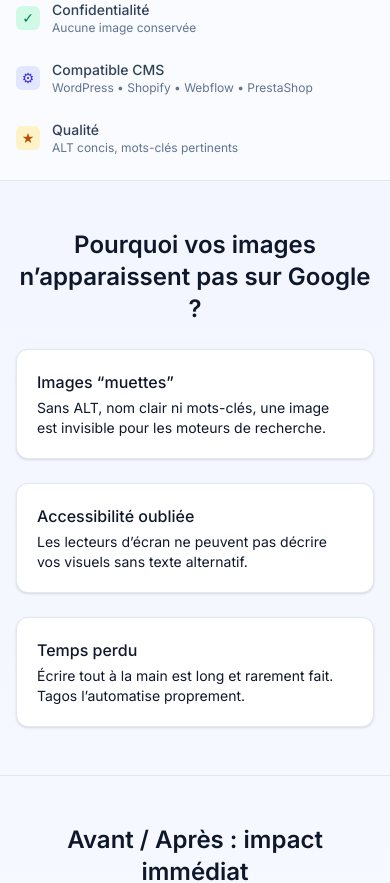
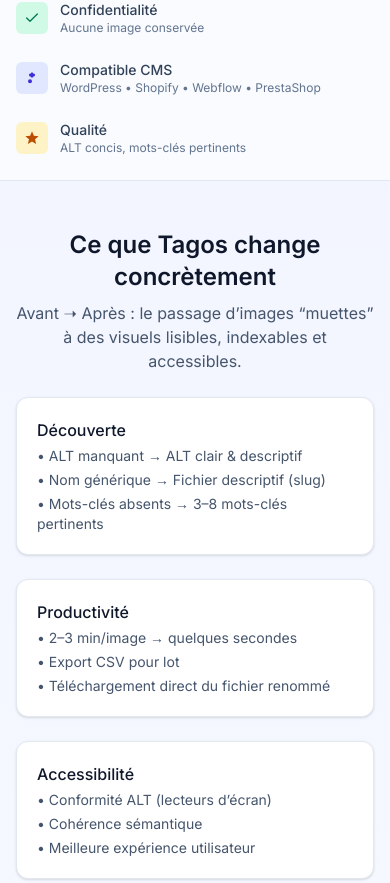
Before and after one commit to BACOUL/tagos.io, a Next.js app: page / in a window 390 px wide. Shown: the part 933-1816 px from the top of the page. Built offline with nearby package versions, Linux system fonts and the light colour scheme.

Commit message:
Update page.tsx

```diff
--- a/app/page.tsx
+++ b/app/page.tsx
@@ -27,15 +27,15 @@
   }
 
   function validateFile(file: File): string | null {
-    if (!isImage(file)) return "Format non supporté. Utilisez JPG, PNG ou WEBP.";
-    if (file.size > 5 * 1024 * 1024) return "Fichier trop volumineux (max 5 Mo).";
+    if (!isImage(file)) return 'Format non supporté. Utilisez JPG, PNG ou WEBP.';
+    if (file.size > 5 * 1024 * 1024) return 'Fichier trop volumineux (max 5 Mo).';
     return null;
   }
 
   // Limite gratuite (3 images / jour)
   function canUseToday(limit = 3) {
     try {
-      const key = "tagos-quota";
+      const key = 'tagos-quota';
       const today = new Date().toISOString().slice(0, 10);
       const raw = localStorage.getItem(key);
       const data = raw ? (JSON.parse(raw) as { d: string; c: number }) : { d: today, c: 0 };
@@ -50,7 +50,7 @@
   }
   function bumpUse() {
     try {
-      const key = "tagos-quota";
+      const key = 'tagos-quota';
       const today = new Date().toISOString().slice(0, 10);
       const raw = localStorage.getItem(key);
       const data = raw ? (JSON.parse(raw) as { d: string; c: number }) : { d: today, c: 0 };
@@ -63,7 +63,8 @@
   function slugify(input: string) {
     return input
       .toLowerCase()
-      .normalize('NFD').replace(/[\u0300-\u036f]/g, '')
+      .normalize('NFD')
+      .replace(/[\u0300-\u036f]/g, '')
       .replace(/[^a-z0-9]+/g, '-')
       .replace(/^-+|-+$/g, '')
       .slice(0, 80);
@@ -78,7 +79,9 @@
     }
 
     if (!canUseToday(3)) {
-      setErrorMsg("Limite atteinte : 3 images gratuites par jour. Passez au pack 300 pour continuer sans limite quotidienne.");
+      setErrorMsg(
+        'Limite atteinte : 3 images gratuites par jour. Passez au pack 300 pour continuer sans limite quotidienne.'
+      );
       setResult(null);
       return;
     }
@@ -104,7 +107,7 @@
       const data = (await res.json()) as GenResult | { error?: string };
 
       if (!res.ok || (data as any)?.error) {
-        setErrorMsg((data as any)?.error ?? "Erreur temporaire. Merci de réessayer.");
+        setErrorMsg((data as any)?.error ?? 'Erreur temporaire. Merci de réessayer.');
         setResult(null);
         return;
       }
@@ -116,9 +119,9 @@
       });
 
       bumpUse();
-    } catch (err) {
-      console.error(err);
-      setErrorMsg("Erreur réseau. Vérifiez votre connexion puis réessayez.");
+    } catch (e) {
+      console.error(e);
+      setErrorMsg('Erreur réseau. Vérifiez votre connexion puis réessayez.');
       setResult(null);
     } finally {
       setBusy(false);
@@ -149,7 +152,8 @@
     navigator.clipboard.writeText(text);
     const el = document.createElement('div');
     el.textContent = 'Copié ✅';
-    el.className = 'fixed bottom-4 left-1/2 -translate-x-1/2 bg-slate-900 text-white text-xs px-3 py-1.5 rounded-md shadow z-[60]';
+    el.className =
+      'fixed bottom-4 left-1/2 -translate-x-1/2 bg-slate-900 text-white text-xs px-3 py-1.5 rounded-md shadow z-[60]';
     document.body.appendChild(el);
     setTimeout(() => el.remove(), 1200);
   }
@@ -176,15 +180,17 @@
   function downloadCSV() {
     if (!result) return;
     const rows = [
-      ["filename", "alt", "tags"],
-      [fileName ?? "image", result.alt_text, result.tags.join("|")],
+      ['filename', 'alt', 'tags'],
+      [fileName ?? 'image', result.alt_text, result.tags.join('|')],
     ];
-    const csv = rows.map(r => r.map(v => `"${String(v).replace(/"/g, '""')}"`).join(",")).join("\n");
-    const blob = new Blob([csv], { type: "text/csv;charset=utf-8;" });
+    const csv = rows
+      .map((r) => r.map((v) => `"${String(v).replace(/"/g, '""')}"`).join(','))
+      .join('\n');
+    const blob = new Blob([csv], { type: 'text/csv;charset=utf-8;' });
     const url = URL.createObjectURL(blob);
-    const a = document.createElement("a");
+    const a = document.createElement('a');
     a.href = url;
-    a.download = (fileName ? fileName.replace(/\.[^.]+$/, '') : "alt-tags") + ".csv";
+    a.download = (fileName ? fileName.replace(/\.[^.]+$/, '') : 'alt-tags') + '.csv';
     document.body.appendChild(a);
     a.click();
     a.remove();
@@ -203,7 +209,8 @@
     e.currentTarget.reset();
     const el = document.createElement('div');
     el.textContent = 'Merci ! Nous vous recontactons très vite.';
-    el.className = 'fixed bottom-4 left-1/2 -translate-x-1/2 bg-green-600 text-white text-xs px-3 py-1.5 rounded-md shadow z-[60]';
+    el.className =
+      'fixed bottom-4 left-1/2 -translate-x-1/2 bg-green-600 text-white text-xs px-3 py-1.5 rounded-md shadow z-[60]';
     document.body.appendChild(el);
     setTimeout(() => el.remove(), 1500);
   }
@@ -212,9 +219,11 @@
     <main className="min-h-screen bg-gradient-to-b from-indigo-50 via-white to-white text-slate-900">
       {/* TOP NAV */}
       <div className="border-b border-slate-200/70 backdrop-blur supports-[backdrop-filter]:bg-white/70 sticky top-0 z-40">
-        <nav className="mx-auto max-w-6xl px-4 h-14 flex items-center justify-between">
-          <a href="/" className="flex items-center gap-2">
-            <div className="h-7 w-7 rounded-lg bg-indigo-600 shadow-lg shadow-indigo-600/20 grid place-items-center text-white font-bold">T</div>
+        <nav className="mx-auto max-w-6xl px-4 h-14 flex items-center justify-between" aria-label="Navigation principale">
+          <a href="/" className="flex items-center gap-2" aria-label="Tagos.io — Accueil">
+            <div className="h-7 w-7 rounded-lg bg-indigo-600 shadow-lg shadow-indigo-600/20 grid place-items-center text-white font-bold">
+              T
+            </div>
             <span className="font-semibold">Tagos.io</span>
           </a>
           <div className="hidden sm:flex items-center gap-6 text-sm">
@@ -223,7 +232,7 @@
             <a href="#usecases" className="hover:text-indigo-600">Cas d’usage</a>
             <a href="#pricing" className="hover:text-indigo-600">Tarifs</a>
             <a href="#faq" className="hover:text-indigo-600">FAQ</a>
-            <a href="#try" className="btn btn-primary shadow-md shadow-indigo-600/20">Essayer</a>
+            <a href="#try" className="btn btn-primary shadow-md shadow-indigo-600/20" aria-label="Essayer l’outil">Essayer</a>
           </div>
         </nav>
       </div>
@@ -243,7 +252,9 @@
               mots-clés pertinents et nom de fichier optimisé — en quelques secondes.
             </p>
             <div className="mt-6 flex flex-col sm:flex-row gap-3">
-              <a href="#try" className="btn btn-primary w-full sm:w-auto shadow-md shadow-indigo-600/20">🚀 Optimiser mes images</a>
+              <a href="#try" className="btn btn-primary w-full sm:w-auto shadow-md shadow-indigo-600/20" aria-label="Optimiser mes images maintenant">
+                🚀 Optimiser mes images
+              </a>
               <a href="#how" className="btn w-full sm:w-auto">Comment ça marche</a>
             </div>
             <p className="mt-3 text-xs text-slate-500">Aucune inscription • 3 images gratuites/jour • Fichiers non stockés</p>
@@ -252,50 +263,94 @@
           <div className="card p-6 bg-white/80 backdrop-blur shadow-lg">
             <div className="text-sm font-medium mb-2">Avant / Après (exemple)</div>
             <div className="text-sm mb-2">
-              <span className="font-semibold">Nom fichier :</span>{" "}
-              <span className="text-slate-700 line-through decoration-rose-400 decoration-2">IMG_1023.jpg</span>{" "}
+              <span className="font-semibold">Nom fichier :</span>{' '}
+              <span className="text-slate-700 line-through decoration-rose-400 decoration-2">IMG_1023.jpg</span>{' '}
               <span className="mx-1">→</span>
               <span className="text-slate-800 font-medium">bague-or-rose-diamant-femme.jpg</span>
             </div>
             <div className="text-sm">
-              <span className="font-semibold">ALT :</span>{" "}
+              <span className="font-semibold">ALT :</span>{' '}
               <span className="text-slate-700">Bague en or rose sertie d’un diamant pour femme sur fond neutre</span>
             </div>
             <div className="mt-3 flex flex-wrap gap-2">
-              {["bague","or-rose","diamant","femme","bijoux"].map((t,i)=>
+              {['bague', 'or-rose', 'diamant', 'femme', 'bijoux'].map((t, i) => (
                 <span key={i} className="chip">{t}</span>
-              )}
+              ))}
             </div>
             <div className="mt-4 text-xs text-slate-500">Résultat prêt à indexer et accessible</div>
           </div>
         </div>
       </header>
 
-      {/* STRIP CONFIANCE — version sans logos de marques */}
+      {/* STRIP CONFIANCE — SVG pro */}
       <section className="bg-white/60 border-y border-slate-200">
         <div className="mx-auto max-w-6xl px-4 py-6">
           <div className="grid sm:grid-cols-3 gap-6 text-sm text-slate-700">
             <div className="flex items-center gap-3">
-              <span aria-hidden className="inline-flex h-6 w-6 items-center justify-center rounded-md bg-emerald-100 text-emerald-700">✓</span>
+              <span className="inline-flex h-8 w-8 items-center justify-center rounded-md bg-emerald-100 text-emerald-700" aria-hidden>
+                <svg viewBox="0 0 24 24" className="h-4 w-4" role="img" aria-label="Check">
+                  <path d="M20 6L9 17l-5-5" fill="none" stroke="currentColor" strokeWidth="2" strokeLinecap="round" strokeLinejoin="round"/>
+                </svg>
+              </span>
               <div>
                 <div className="font-medium">Confidentialité</div>
                 <div className="text-xs text-slate-500">Aucune image conservée</div>
               </div>
             </div>
             <div className="flex items-center gap-3">
-              <span aria-hidden className="inline-flex h-6 w-6 items-center justify-center rounded-md bg-indigo-100 text-indigo-700">⚙</span>
+              <span className="inline-flex h-8 w-8 items-center justify-center rounded-md bg-indigo-100 text-indigo-700" aria-hidden>
+                <svg viewBox="0 0 24 24" className="h-4 w-4" role="img" aria-label="Réglages">
+                  <path d="M10.325 4.317a1 1 0 0 1 .894-.553h1.562a1 1 0 0 1 .894.553l.38.761a1 1 0 0 0 .723.548l.84.168a1 1 0 0 1 .8.98v1.55a1 1 0 0 1-.8.98l-.84.168a1 1 0 0 0-.723.548l-.38.761a1 1 0 0 1-.894.553h-1.562a1 1 0 0 1-.894-.553l-.38-.761a1 1 0 0 0-.723-.548l-.84-.168a1 1 0 0 1-.8-.98v-1.55a1 1 0 0 1 .8-.98l.84-.168a1 1 0 0 0 .723-.548l.38-.761zM9 14a3 3 0 1 0 0 6 3 3 0 0 0 0-6z" fill="currentColor"/>
+                </svg>
+              </span>
               <div>
                 <div className="font-medium">Compatible CMS</div>
                 <div className="text-xs text-slate-500">WordPress • Shopify • Webflow • PrestaShop</div>
               </div>
             </div>
             <div className="flex items-center gap-3">
-              <span aria-hidden className="inline-flex h-6 w-6 items-center justify-center rounded-md bg-amber-100 text-amber-700">★</span>
+              <span className="inline-flex h-8 w-8 items-center justify-center rounded-md bg-amber-100 text-amber-700" aria-hidden>
+                <svg viewBox="0 0 24 24" className="h-4 w-4" role="img" aria-label="Étoile">
+                  <path d="M12 17.27 18.18 21l-1.64-7.03L22 9.24l-7.19-.62L12 2 9.19 8.62 2 9.24l5.46 4.73L5.82 21z" fill="currentColor"/>
+                </svg>
+              </span>
               <div>
                 <div className="font-medium">Qualité</div>
                 <div className="text-xs text-slate-500">ALT concis, mots-clés pertinents</div>
               </div>
             </div>
+          </div>
+        </div>
+      </section>
+
+      {/* CE QUE TAGOS CHANGE (business) */}
+      <section id="value" className="mx-auto max-w-6xl px-4 py-12">
+        <h2 className="text-2xl font-semibold mb-2 text-center">Ce que Tagos change concrètement</h2>
+        <p className="text-center text-slate-600 mb-6">Avant ➝ Après : le passage d’images “muettes” à des visuels lisibles, indexables et accessibles.</p>
+        <div className="grid sm:grid-cols-3 gap-6 text-sm">
+          <div className="card p-5 shadow-md hover:shadow-lg transition">
+            <div className="text-base font-medium mb-1">Découverte</div>
+            <ul className="space-y-1 text-slate-600">
+              <li>• ALT manquant → ALT clair & descriptif</li>
+              <li>• Nom générique → Fichier descriptif (slug)</li>
+              <li>• Mots-clés absents → 3–8 mots-clés pertinents</li>
+            </ul>
+          </div>
+          <div className="card p-5 shadow-md hover:shadow-lg transition">
+            <div className="text-base font-medium mb-1">Productivité</div>
+            <ul className="space-y-1 text-slate-600">
+              <li>• 2–3 min/image → quelques secondes</li>
+              <li>• Export CSV pour lot</li>
+              <li>• Téléchargement direct du fichier renommé</li>
+            </ul>
+          </div>
+          <div className="card p-5 shadow-md hover:shadow-lg transition">
+            <div className="text-base font-medium mb-1">Accessibilité</div>
+            <ul className="space-y-1 text-slate-600">
+              <li>• Conformité ALT (lecteurs d’écran)</li>
+              <li>• Cohérence sémantique</li>
+              <li>• Meilleure expérience utilisateur</li>
+            </ul>
           </div>
         </div>
       </section>
@@ -337,7 +392,9 @@
               <div className="h-40 rounded-md bg-slate-100 grid place-items-center text-slate-500">Image</div>
               <div className="mt-3 text-xs text-slate-600"><b>ALT :</b> Chaise design en bois clair pour salle à manger</div>
               <div className="mt-2 flex flex-wrap gap-2">
-                {["chaise","bois-clair","design","salle-a-manger","mobilier"].map((t,i)=><span key={i} className="chip">{t}</span>)}
+                {['chaise', 'bois-clair', 'design', 'salle-a-manger', 'mobilier'].map((t, i) => (
+                  <span key={i} className="chip">{t}</span>
+                ))}
               </div>
               <div className="mt-2 text-[11px] text-slate-500">chaise-design-bois-clair-salle-a-manger.jpg</div>
             </div>
@@ -373,19 +430,16 @@
           onDragOver={onDragOver}
           onDragLeave={onDragLeave}
           className={[
-            "rounded-2xl border-2 border-dashed p-8 transition shadow-sm mx-auto max-w-3xl",
-            dragging ? "border-indigo-400 bg-indigo-50/50" : "border-slate-300 bg-white"
-          ].join(" ")}
+            'rounded-2xl border-2 border-dashed p-8 transition shadow-sm mx-auto max-w-3xl',
+            dragging ? 'border-indigo-400 bg-indigo-50/50' : 'border-slate-300 bg-white',
+          ].join(' ')}
+          aria-label="Zone de dépôt d’image"
         >
           <div className="flex flex-col sm:flex-row items-center justify-between gap-6">
             <div className="text-center sm:text-left">
               <div className="font-medium text-slate-900">Glissez une image ici</div>
               <div className="text-xs text-slate-500 mt-1">ou</div>
-              <button
-                onClick={() => inputRef.current?.click()}
-                className="btn mt-2"
-                type="button"
-              >
+              <button onClick={() => inputRef.current?.click()} className="btn mt-2" type="button" aria-label="Choisir un fichier">
                 Choisir un fichier
               </button>
             </div>
@@ -397,18 +451,17 @@
               onChange={handleInputChange}
               disabled={busy}
               className="hidden"
+              aria-hidden="true"
             />
 
             {previewUrl && (
               <div className="w-full sm:w-auto">
                 <img
                   src={previewUrl}
-                  alt="aperçu"
+                  alt="Aperçu de l’image sélectionnée"
                   className="h-28 w-28 object-cover rounded-xl border border-slate-200 shadow"
                 />
-                <p className="mt-2 text-[11px] text-slate-500 text-center truncate max-w-[11rem]">
-                  {fileName}
-                </p>
+                <p className="mt-2 text-[11px] text-slate-500 text-center truncate max-w-[11rem]">{fileName}</p>
               </div>
             )}
           </div>
@@ -419,7 +472,11 @@
         </div>
 
         {busy && (
-          <div className="mt-5 card p-5 text-sm flex items-center gap-3 mx-auto max-w-3xl" role="status" aria-live="polite">
+          <div
+            className="mt-5 card p-5 text-sm flex items-center gap-3 mx-auto max-w-3xl"
+            role="status"
+            aria-live="polite"
+          >
             <span className="inline-block h-4 w-4 rounded-full border-2 border-slate-300 border-t-indigo-600 animate-spin"></span>
             Génération en cours…
             <span className="sr-only">Veuillez patienter, génération en cours</span>
@@ -427,7 +484,7 @@
         )}
 
         {errorMsg && (
-          <div className="mt-5 card border border-rose-200 bg-rose-50 text-rose-700 text-sm p-4 mx-auto max-w-3xl">
+          <div className="mt-5 card border border-rose-200 bg-rose-50 text-rose-700 text-sm p-4 mx-auto max-w-3xl" role="alert">
             {errorMsg}
           </div>
         )}
@@ -443,10 +500,22 @@
               ))}
             </div>
             <div className="mt-5 flex flex-wrap gap-2">
-              <button onClick={() => copy(result.alt_text)} className="btn">Copier l’ALT</button>
-              <button onClick={() => copy(result.tags.join(', '))} className="btn">Copier les mots-clés</button>
-              <button onClick={downloadCSV} className="btn">Exporter en CSV</button>
-              <button onClick={downloadRenamed} className="btn btn-primary shadow-md shadow-indigo-600/20">Télécharger l’image renommée</button>
+              <button onClick={() => copy(result.alt_text)} className="btn" aria-label="Copier le texte ALT">
+                Copier l’ALT
+              </button>
+              <button onClick={() => copy(result.tags.join(', '))} className="btn" aria-label="Copier les mots-clés">
+                Copier les mots-clés
+              </button>
+              <button onClick={downloadCSV} className="btn" aria-label="Exporter le résultat en CSV">
+                Exporter en CSV
+              </button>
+              <button
+                onClick={downloadRenamed}
+                className="btn btn-primary shadow-md shadow-indigo-600/20"
+                aria-label="Télécharger l’image renommée"
+              >
+                Télécharger l’image renommée
+              </button>
             </div>
             <p className="mt-3 text-[12px] text-slate-500">
               Astuce : renommez vos fichiers avec une description claire. Les CMS et Google comprennent mieux le contenu.
@@ -478,9 +547,18 @@
       <section id="how" className="mx-auto max-w-6xl px-4 py-14">
         <h2 className="text-2xl font-semibold mb-6 text-center">3 étapes pour rendre vos images visibles</h2>
         <ol className="grid sm:grid-cols-3 gap-6 text-sm">
-          <li className="card p-5 shadow-sm"><div className="text-2xl mb-1">1</div>Téléversez vos images (JPG, PNG, WEBP).</li>
-          <li className="card p-5 shadow-sm"><div className="text-2xl mb-1">2</div>Un texte alternatif clair, des mots-clés et un nom de fichier optimisé sont générés.</li>
-          <li className="card p-5 shadow-sm"><div className="text-2xl mb-1">3</div>Copiez, exportez en CSV ou téléchargez l’image renommée.</li>
+          <li className="card p-5 shadow-sm">
+            <div className="text-2xl mb-1">1</div>
+            Téléversez vos images (JPG, PNG, WEBP).
+          </li>
+          <li className="card p-5 shadow-sm">
+            <div className="text-2xl mb-1">2</div>
+            Un texte alternatif clair, des mots-clés et un nom de fichier optimisé sont générés.
+          </li>
+          <li className="card p-5 shadow-sm">
+            <div className="text-2xl mb-1">3</div>
+            Copiez, exportez en CSV ou téléchargez l’image renommée.
+          </li>
         </ol>
       </section>
 
@@ -503,37 +581,58 @@
           <div className="card p-6 shadow-lg border-indigo-200">
             <div className="text-lg font-semibold">Starter</div>
             <div className="mt-1 text-slate-500 text-sm">Pour petits sites</div>
-            <div className="mt-4 text-3xl font-extrabold">7 € <span className="text-base font-normal text-slate-500">/ 300 images</span></div>
+            <div className="mt-4 text-3xl font-extrabold">
+              7 € <span className="text-base font-normal text-slate-500">/ 300 images</span>
+            </div>
             <ul className="mt-4 text-sm space-y-2">
               <li>• Jusqu’à 300 images</li>
               <li>• Mots-clés étendus (jusqu’à 8)</li>
               <li>• Import / export CSV</li>
             </ul>
-            <a href="mailto:contact@tagos.io?subject=Tagos%20Starter%20-%20Me%20prévenir" className="btn mt-6 inline-block">Me prévenir</a>
+            <a
+              href="mailto:contact@tagos.io?subject=Tagos%20Starter%20-%20Me%20prévenir"
+              className="btn mt-6 inline-block"
+            >
+              Me prévenir
+            </a>
           </div>
 
           <div className="card p-6 shadow-md">
             <div className="text-lg font-semibold">Pro</div>
             <div className="mt-1 text-slate-500 text-sm">Pour e-commerce</div>
-            <div className="mt-4 text-3xl font-extrabold">19 € <span className="text-base font-normal text-slate-500">/ 1500 images</span></div>
+            <div className="mt-4 text-3xl font-extrabold">
+              19 € <span className="text-base font-normal text-slate-500">/ 1500 images</span>
+            </div>
             <ul className="mt-4 text-sm space-y-2">
               <li>• Jusqu’à 1 500 images</li>
               <li>• Fichiers multiples & API</li>
               <li>• Support prioritaire</li>
             </ul>
-            <a href="mailto:contact@tagos.io?subject=Tagos%20Pro%20-%20Me%20prévenir" className="btn mt-6 inline-block">Me prévenir</a>
+            <a
+              href="mailto:contact@tagos.io?subject=Tagos%20Pro%20-%20Me%20prévenir"
+              className="btn mt-6 inline-block"
+            >
+              Me prévenir
+            </a>
           </div>
 
           <div className="card p-6 shadow-md">
             <div className="text-lg font-semibold">Agence</div>
             <div className="mt-1 text-slate-500 text-sm">Pour gros volumes</div>
-            <div className="mt-4 text-3xl font-extrabold">49 € <span className="text-base font-normal text-slate-500">/ 5000 images</span></div>
+            <div className="mt-4 text-3xl font-extrabold">
+              49 € <span className="text-base font-normal text-slate-500">/ 5000 images</span>
+            </div>
             <ul className="mt-4 text-sm space-y-2">
               <li>• 5 000 images</li>
               <li>• API & intégrations</li>
               <li>• SLA & support dédié</li>
             </ul>
-            <a href="mailto:contact@tagos.io?subject=Tagos%20Agence%20-%20Contact" className="btn mt-6 inline-block">Contacter</a>
+            <a
+              href="mailto:contact@tagos.io?subject=Tagos%20Agence%20-%20Contact"
+              className="btn mt-6 inline-block"
+            >
+              Contacter
+            </a>
           </div>
         </div>
       </section>
@@ -542,7 +641,9 @@
       <section id="newsletter" className="mx-auto max-w-4xl px-4 py-12">
         <div className="card p-6 shadow-md bg-gradient-to-br from-indigo-50 to-white">
           <h3 className="text-lg font-semibold">Recevoir les nouveautés & accès API</h3>
-          <p className="text-sm text-slate-600 mt-1">Inscrivez-vous pour être averti dès l’ouverture des packs payants et des intégrations CMS.</p>
+          <p className="text-sm text-slate-600 mt-1">
+            Inscrivez-vous pour être averti dès l’ouverture des packs payants et des intégrations CMS.
+          </p>
           <form className="mt-4 flex flex-col sm:flex-row gap-3" onSubmit={handleLeadSubmit}>
             <input
               name="email"
@@ -554,7 +655,9 @@
             />
             <button type="submit" className="btn btn-primary">Me tenir au courant</button>
           </form>
-          <p className="text-[11px] text-slate-500 mt-2">En vous inscrivant, vous acceptez d’être contacté au sujet de Tagos. Désinscription à tout moment.</p>
+          <p className="text-[11px] text-slate-500 mt-2">
+            En vous inscrivant, vous acceptez d’être contacté au sujet de Tagos. Désinscription à tout moment.
+          </p>
         </div>
       </section>
 
@@ -593,6 +696,13 @@
           </div>
         </div>
       </footer>
+
+      {/* CTA sticky mobile */}
+      <div className="fixed bottom-3 inset-x-3 sm:hidden z-40">
+        <a href="#try" className="btn btn-primary w-full shadow-lg shadow-indigo-600/20" aria-label="Aller à l’outil d’optimisation">
+          Optimiser une image
+        </a>
+      </div>
     </main>
   );
-            }
+                  }
```
